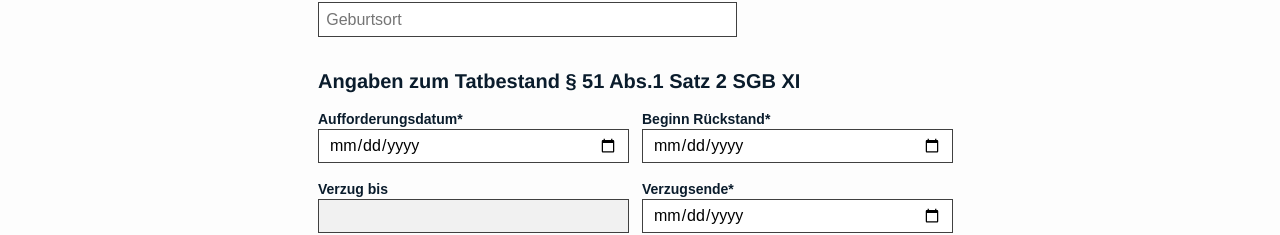
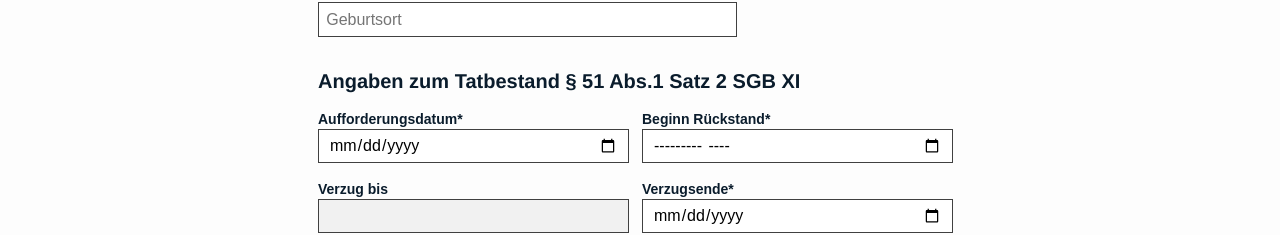
Before and after one commit to Cubemil/OPAS-User-Interface, a Vue app in the folder App/: page /bearbeiten/1 in a window 1280 px wide. Shown: the part 1131-1366 px from the top of the page. Built offline with nearby package versions, Linux system fonts and the light colour scheme.

Commit message:
Changed date type to month for "Beginn Rückstand"

```diff
--- a/App/src/components/Eingabeformular.vue
+++ b/App/src/components/Eingabeformular.vue
@@ -301,7 +301,7 @@
             <td>
               <label for="beginn-rückstand" class="field-label">Beginn Rückstand*</label>
               <input
-                type="date"
+                  type="month"
                   id="beginn-rückstand"
                   required
                   v-model="beginnRueckstand"
@@ -438,11 +438,13 @@
               type="button"
               @click="handleCancel"
               aria-label="cancel-button"
-          >Abbrechen</button>
+          >Abbrechen
+          </button>
           <button
               id="submit-button"
               aria-label="send-button"
-          >{{ sendMode }}</button>
+          >{{ sendMode }}
+          </button>
           <p id="response">{{ responseMessage }}</p>
         </div>
       </form>
@@ -479,7 +481,7 @@ export default {
       ortsteil: this.initialData.ortsteil || '',
       geburtsort: this.initialData.geburtsort || '',
       aufforderungsdatum: this.formatDate(this.initialData.aufforderungsdatum) || '',
-      beginnRueckstand: this.formatDate(this.initialData.beginnRueckstand) || '',
+      beginnRueckstand: this.convertToMonth(this.initialData.beginnRueckstand) || '',
       verzugBis: this.formatDate(this.initialData.verzugBis) || '',
       verzugsende: this.formatDate(this.initialData.verzugsende) || '',
       beitragsrueckstand: this.initialData.beitragsrueckstand || '',
@@ -510,14 +512,29 @@ export default {
         this.verzugBis = date.toISOString().substring(0, 10)
       }
     },
+    convertToMonth(dateString) {
+      if (!dateString) return ''
+      const date = new Date(dateString);
+      const year = date.getFullYear();
+      const month = (date.getMonth() + 1).toString().padStart(2, '0'); // Ensure two digits
+      return `${year}-${month}`;
+    },
+    convertToDate(dateString) {
+      if (!dateString) return ''
+      const date = new Date(dateString + '-01');
+      const year = date.getFullYear();
+      const month = (date.getMonth() + 1).toString().padStart(2, '0'); // Ensure two digits
+      const day = date.getDate().toString().padStart(2, '0'); // Ensure two digits
+      return `${year}-${month}-${day}`;
+    },
     validateData(fieldName) {
       //TODO: Wir können das hier noch rausnehmen, ist für die UX besser
-      // zeigt sozusagen immer nur 1 Fehler für das jweilige Feld an und alle anderen weren gelöscht
+      // zeigt sozusagen immer nur 1 Fehler für das jeweilige Feld an und alle anderen werden gelöscht
       this.errorMessages[fieldName] = ''
 
       const currDate = new Date()
 
-      switch(fieldName) {
+      switch (fieldName) {
         case 'fallnummer':
           if (!this.fallnummer) {
             this.errorMessages.fallnummer = 'Bitte geben Sie die Fallnummer ein.'
@@ -711,7 +728,7 @@ export default {
         ortsteil: this.ortsteil,
         geburtsort: this.geburtsort,
         aufforderungsdatum: this.aufforderungsdatum,
-        beginnRueckstand: this.beginnRueckstand,
+        beginnRueckstand: this.convertToDate(this.beginnRueckstand),
         verzugBis: this.verzugBis,
         verzugsende: this.verzugsende,
         beitragsrueckstand: this.beitragsrueckstand,
--- a/App/src/views/Ersterfassung.vue
+++ b/App/src/views/Ersterfassung.vue
@@ -23,10 +23,10 @@ export default {
   methods: {
     async handleSubmit(formData) {
       if (this.isSubmitting) return
-
       this.isSubmitting = true
 
       try {
+
         const response = await fetch('http://localhost:5000/api/offense', {
           method: 'POST',
           headers: {
```
Lines whose indentation alone changed are shown as unchanged.
